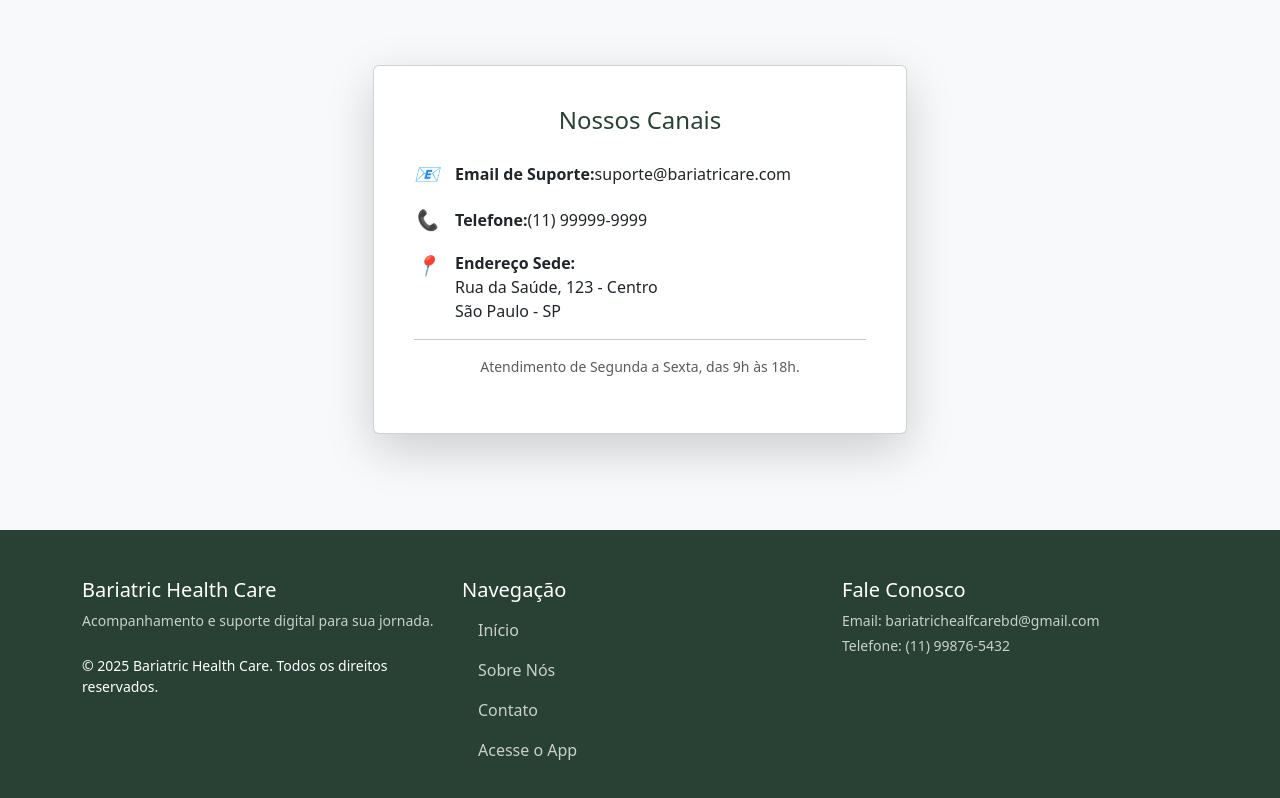
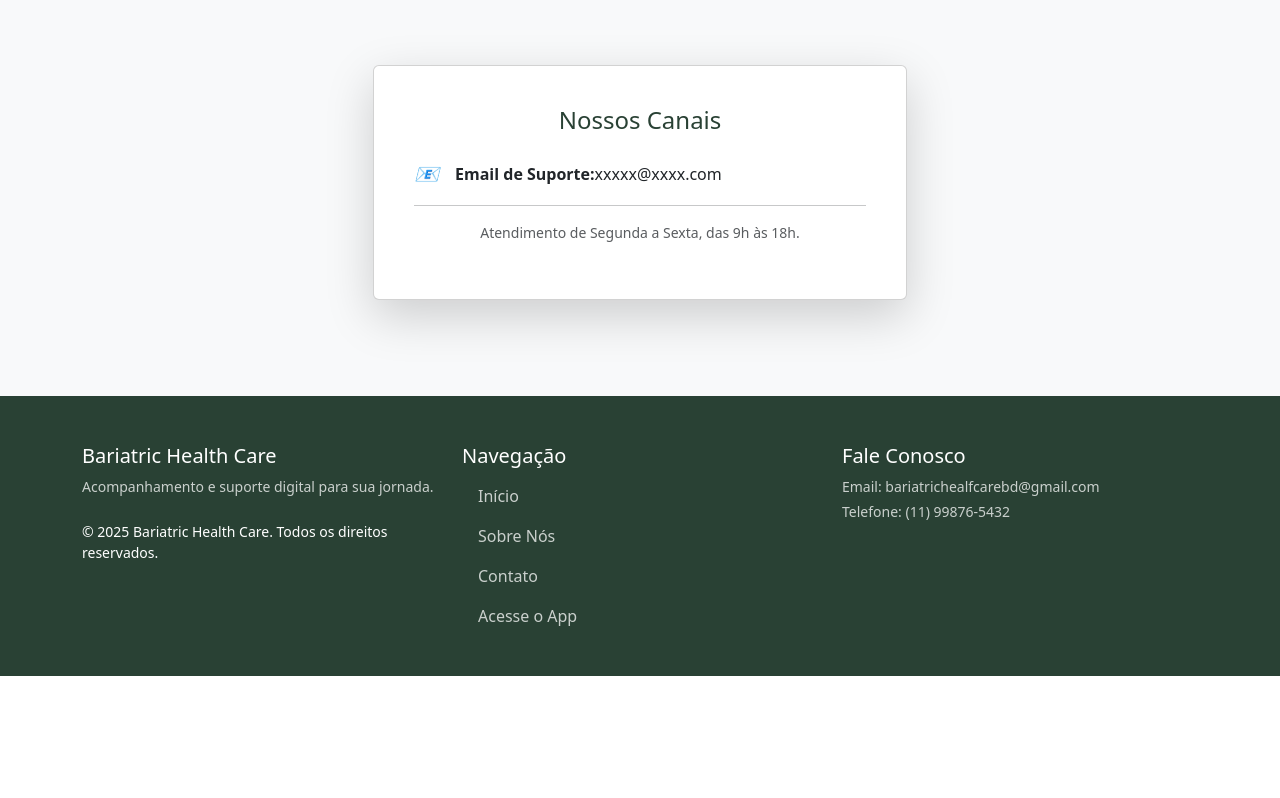
Before and after one commit to bariatrichealfcarebd-wq/SiteBHC, a React (Vite) app: page / in a window 1280 px wide. Shown: the part 1683-2481 px from the top of the page. After the commit the page ends 2359 px from the top, so only its background shows below. Built offline with nearby package versions, Linux system fonts and the light colour scheme.

Commit message:
Update Contact.jsx

```diff
--- a/src/components/sections/Contact.jsx
+++ b/src/components/sections/Contact.jsx
@@ -20,23 +20,8 @@ function Contact() {
 
               <p className="d-flex align-items-center mb-3">
                 <i className="bi bi-envelope fs-5 me-3 text-secondary">📧</i>
-                <strong>Email de Suporte:</strong> suporte@bariatricare.com
+                <strong>Email de Suporte:</strong> xxxxx@xxxx.com
               </p>
-
-              <p className="d-flex align-items-center mb-3">
-                <i className="bi bi-phone fs-5 me-3 text-secondary">📞</i>
-                <strong>Telefone:</strong> (11) 99999-9999
-              </p>
-
-              <p className="d-flex align-items-start">
-                <i className="bi bi-geo-alt fs-5 me-3 text-secondary">📍</i>
-                <span>
-                  <strong>Endereço Sede:</strong><br />
-                  Rua da Saúde, 123 - Centro<br />
-                  São Paulo - SP
-                </span>
-              </p>
-
               <hr />
               <p className="text-center text-muted small">
                   Atendimento de Segunda a Sexta, das 9h às 18h.
@@ -51,4 +36,5 @@ function Contact() {
   );
 }
 
+
 export default Contact;
```
